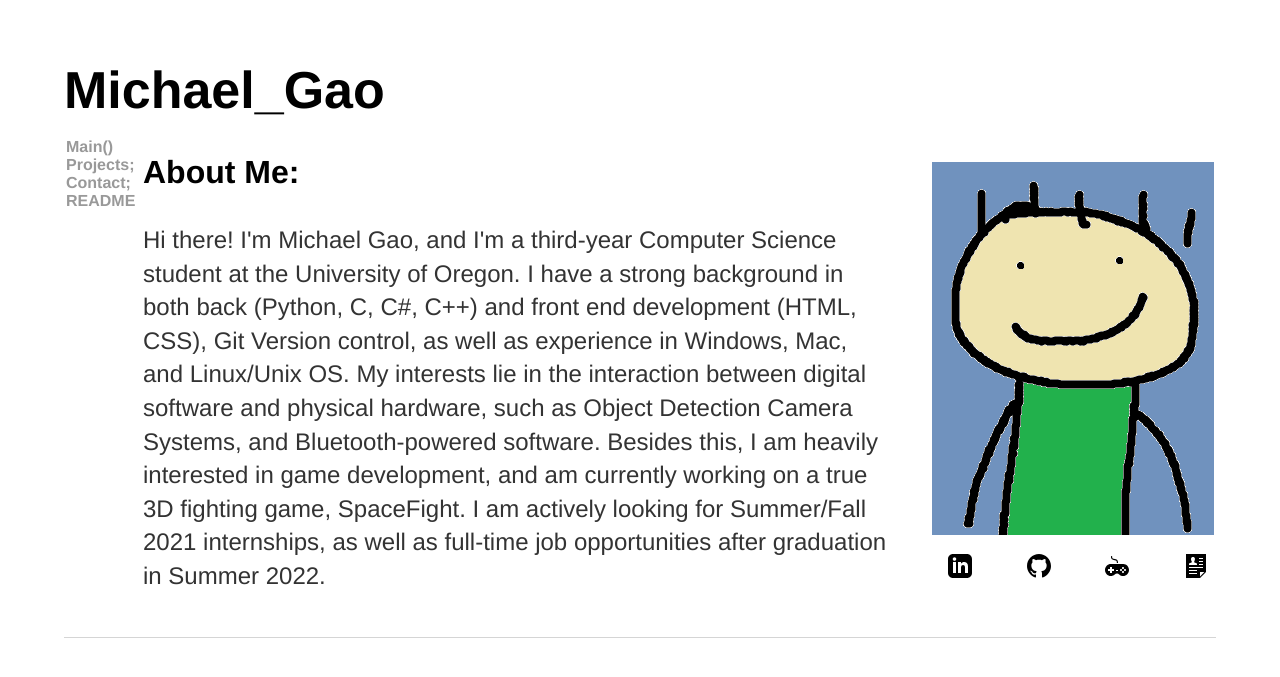
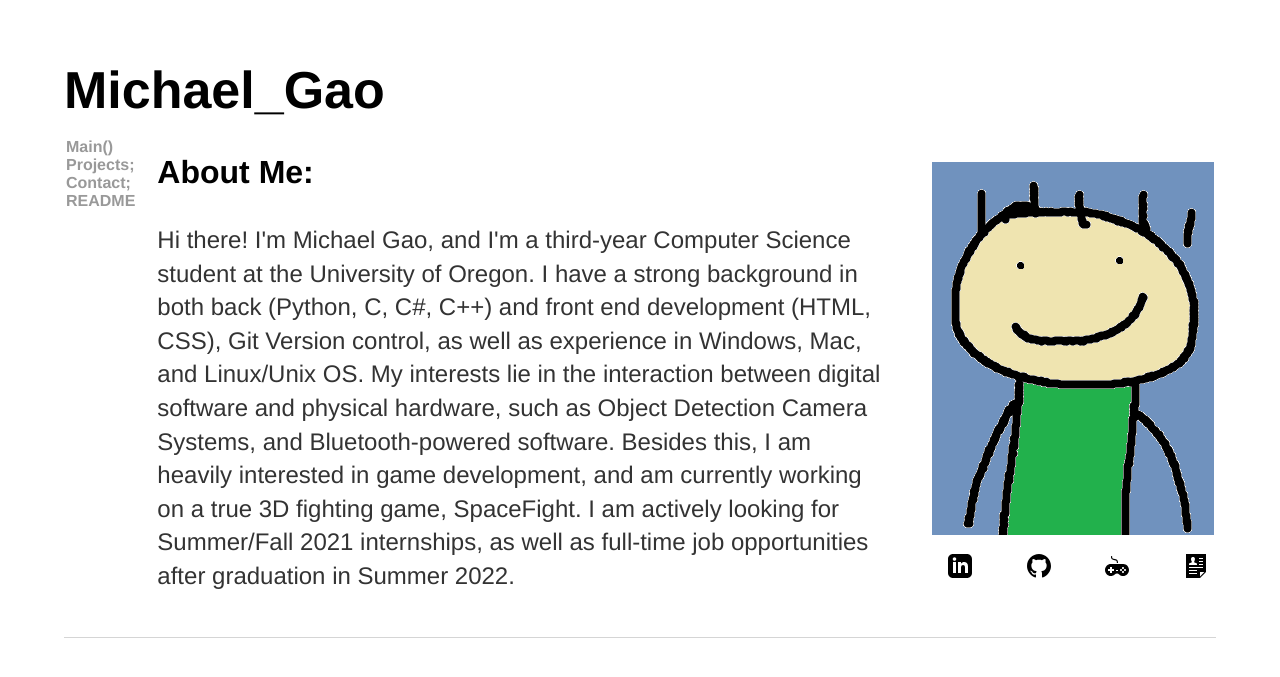
Before and after one commit to michael-c-gao/WebsiteOfMichael, a Jekyll site: the page built from index.html, in a window 1280 px wide. Shown: the top 677 px of the page. Built offline with Jekyll 4.4.1, drawn with Linux system fonts in a browser that asks for light colours.

Commit message:
Update index.html

```diff
--- a/index.html
+++ b/index.html
@@ -24,8 +24,7 @@ title: Michael C. Gao
 <section class="parent">
 	<section class="child">
 		<nav style=
-	"width: 75px;
-	display: inline-block;
+	"
 	 padding-top=100px;
 	 padding-right=75px;
 	 padding-bottom=75px;">
```
